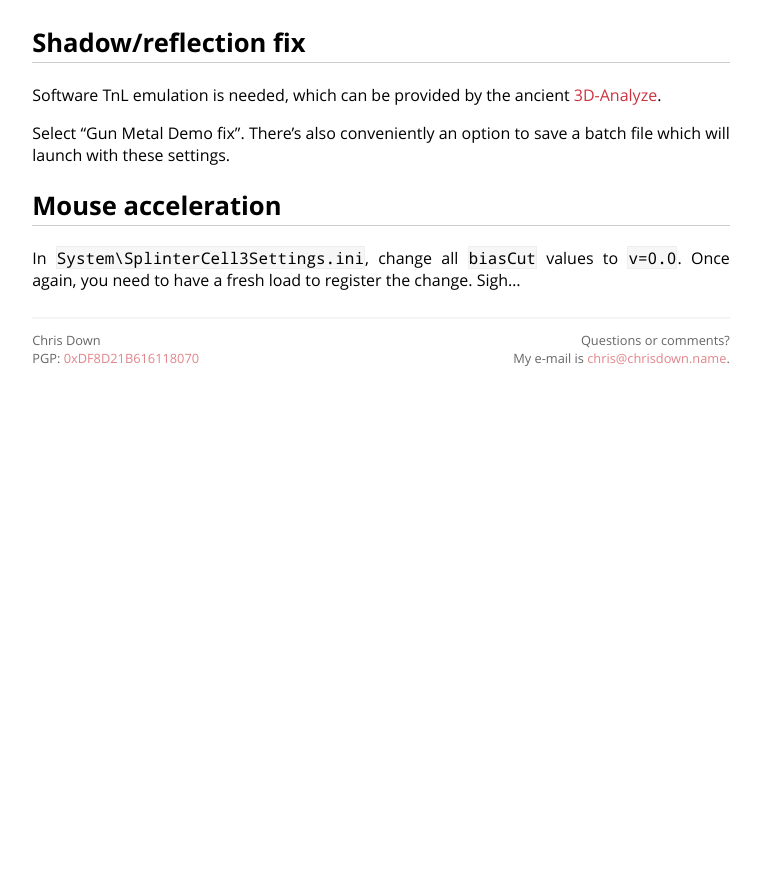
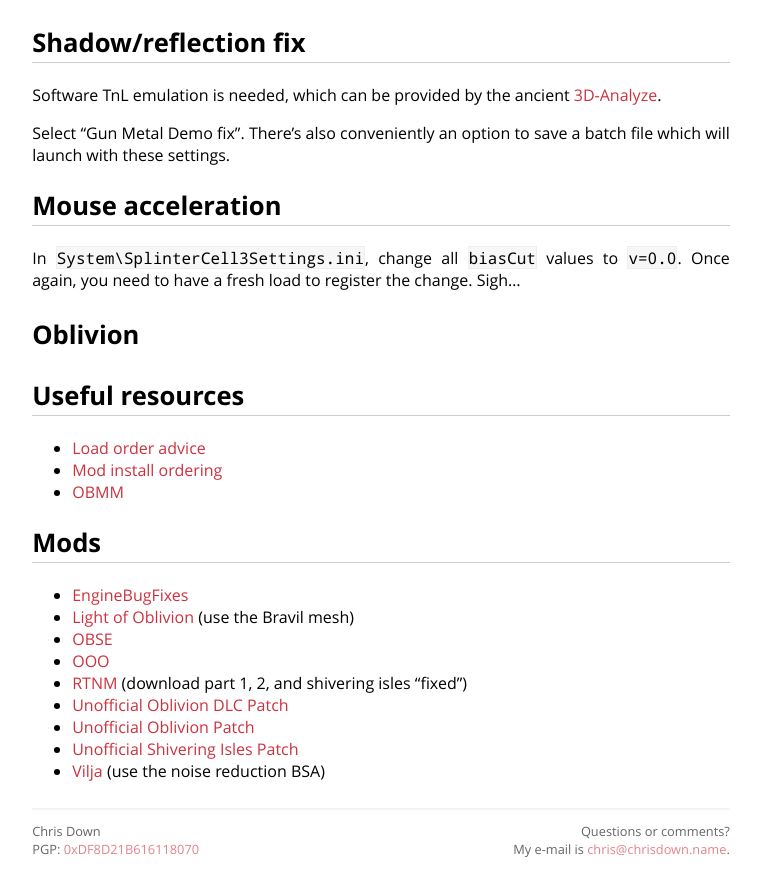
Before and after one commit to cdown/chrisdown.name, a Jekyll site: the page built from oldgames.md, in a window 1280 px wide and 900 px high, scrolled down 2093 px. Shown: the top 896 px of the window, without its empty margins (259-1020 px from the left). Built offline with Jekyll 4.4.1, drawn with Linux system fonts in a browser that asks for light colours; before the commit the page ends 2502 px from its top, so only the background shows below that.

Commit message:
old games: Start work on Oblivion section

```diff
--- a/oldgames.md
+++ b/oldgames.md
@@ -111,3 +111,23 @@ batch file which will launch with these settings.
 
 In `System\SplinterCell3Settings.ini`, change all `biasCut` values to `v=0.0`.
 Once again, you need to have a fresh load to register the change. Sigh...
+
+# Oblivion
+
+## Useful resources
+
+- [Load order advice](http://wiki.tesnexus.com/index.php/Load_order_recommendations)
+- [Mod install ordering](https://web.archive.org/web/20190113233526/http://wiki.theassimilationlab.com/tescosi/A_General_Order_for_Installing_Mods_(Oblivion))
+- [OBMM](https://www.nexusmods.com/oblivion/mods/2097)
+
+## Mods
+
+- [EngineBugFixes](https://www.nexusmods.com/oblivion/mods/47085)
+- [Light of Oblivion](https://www.nexusmods.com/oblivion/mods/46131) (use the Bravil mesh)
+- [OBSE](https://obse.silverlock.org/)
+- [OOO](https://www.nexusmods.com/oblivion/mods/46199)
+- [RTNM](https://www.nexusmods.com/oblivion/mods/38204) (download part 1, 2, and shivering isles "fixed")
+- [Unofficial Oblivion DLC Patch](https://www.nexusmods.com/oblivion/mods/9969)
+- [Unofficial Oblivion Patch](https://www.nexusmods.com/oblivion/mods/5296)
+- [Unofficial Shivering Isles Patch](https://www.nexusmods.com/oblivion/mods/10739)
+- [Vilja](https://www.nexusmods.com/oblivion/mods/28977) (use the noise reduction BSA)
```
